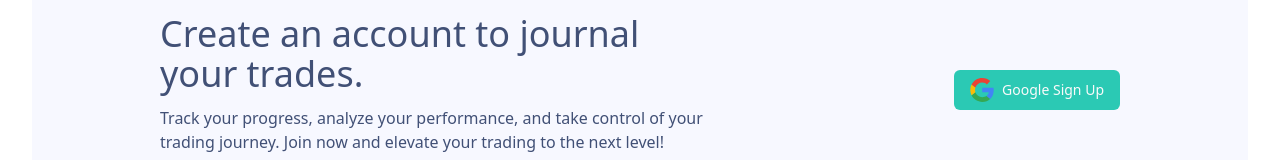
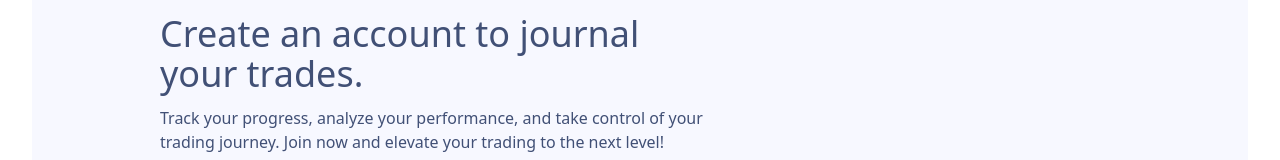
Before and after one commit to isaac-kg/mind-my-trades, a React (Vite) app: page / in a window 1280 px wide. Shown: the part 2878-3038 px from the top of the page. Built offline with nearby package versions, Linux system fonts and the light colour scheme; no server answers.

Commit message:
remove unused code

```diff
--- a/src/components/Footer.jsx
+++ b/src/components/Footer.jsx
@@ -19,13 +19,7 @@ const Footer = () => {
             </p>
           </div>
 
-          {/*  */}
 
-          <Button variant="secondary" className="mt-3">
-            {" "}
-            <img className="max-h-[24px]" src="/icons/google.svg" alt="" />
-            Google Sign Up
-          </Button>
         </div>
       </div>
       <div className="w-full bg-tn_blue_50 text-whie px-6 lg:px-32 py-16 text-white">
--- a/src/store/store.js
+++ b/src/store/store.js
@@ -3,12 +3,10 @@ import storage from "redux-persist/lib/storage";
 import { persistStore, persistReducer } from "redux-persist";
 import authReducer from "./auth/auth.reducer";
 
-// Combine reducers
 const rootReducer = combineReducers({
-  authReducer, // Namespaced reducer
+  authReducer,
 });
 
-// Persist configuration
 const persistConfig = {
   key: "root",
   storage,
@@ -17,7 +15,6 @@ const persistConfig = {
 
 const persistedReducer = persistReducer(persistConfig, rootReducer);
 
-// Configure the store
 export const store = configureStore({
   reducer: persistedReducer,
   middleware: (getDefaultMiddleware) =>
```
